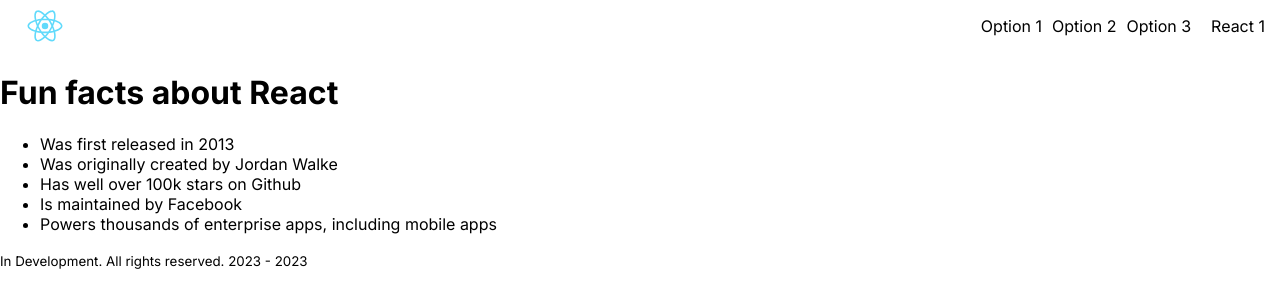
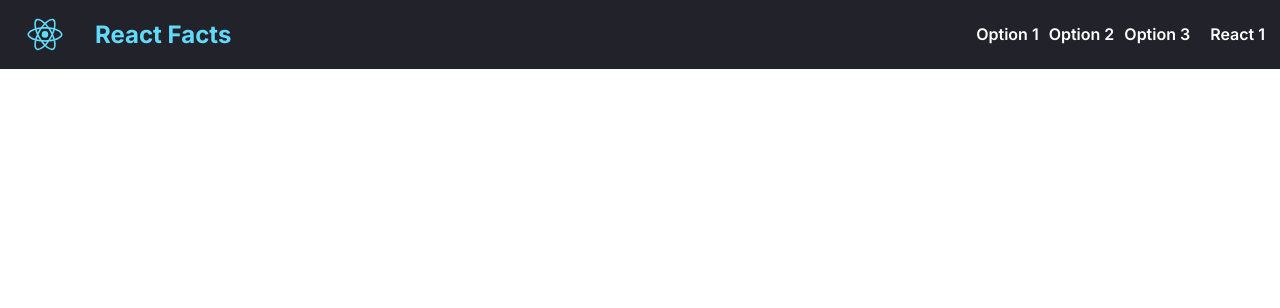
Before and after one commit to lauro-ss/Practices_React, a React (Create React App) app in the folder part_1/: page / in a window 1280 px wide. Shown: the top 308 px of the page. Built offline with nearby package versions, Linux system fonts and the light colour scheme.

Commit message:
Add Header Style

```diff
--- a/part_1/src/funFacts/Header.js
+++ b/part_1/src/funFacts/Header.js
@@ -5,6 +5,7 @@ function Header() {
     return (
         <header>
             <img className="img-logo" src={logo} alt="Logo do React" />
+            <h2 className="logo-title">React Facts</h2>
             <nav>
                 <ul className='nav-list'>
                     <li>Option 1</li>
--- a/part_1/src/funFactsCss/Header.css
+++ b/part_1/src/funFactsCss/Header.css
@@ -1,15 +1,18 @@
 header {
     display: flex;
     column-gap: 20px;
-    margin-left: 15px;
-    margin-right: 15px;
+    padding-left: 15px;
+    padding-right: 15px;
+    background-color: #21222A;
+    align-items: center;
 }
 
 nav {
     flex-grow: 1;
+    font-weight: 600;
 }
 
-nav .nav-list {
+.nav-list {
     list-style: none;
     display: flex;
     justify-content: flex-end;
@@ -18,6 +21,19 @@ nav .nav-list {
     column-gap: 10px;
 }
 
-.img-logo{
+.nav-list>li:hover {
+    color: #61DAFB;
+    cursor: pointer;
+}
+
+header>div {
+    font-weight: 600;
+}
+
+.img-logo {
     width: 60px;
 }
+
+.logo-title {
+    color: #61DAFB;
+}
--- a/part_1/src/index.css
+++ b/part_1/src/index.css
@@ -8,6 +8,7 @@ body {
   -webkit-font-smoothing: antialiased;
   -moz-osx-font-smoothing: grayscale;*/
   font-family: 'Inter', sans-serif;
+  color: white;
 }
 
 code {
```
